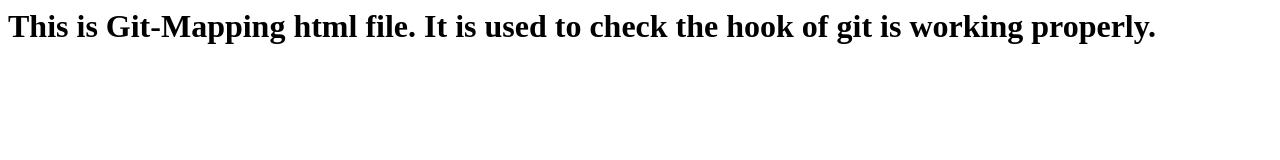
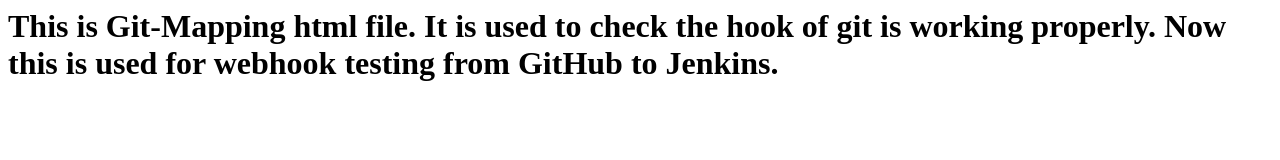
Before and after one commit to Shubham1897/Luffy-Git-Mapping, a plain HTML site: page index.html in a window 1280 px wide. Drawn offline with Linux system fonts and the light colour scheme.

Commit message:
Day3 commit

```diff
--- a/index.html
+++ b/index.html
@@ -1,4 +1,5 @@
 <h1>
 	This is Git-Mapping html file.
 	It is used to check the hook of git is working properly.
+	Now this is used for webhook testing from GitHub to Jenkins.
 </h1>
```
